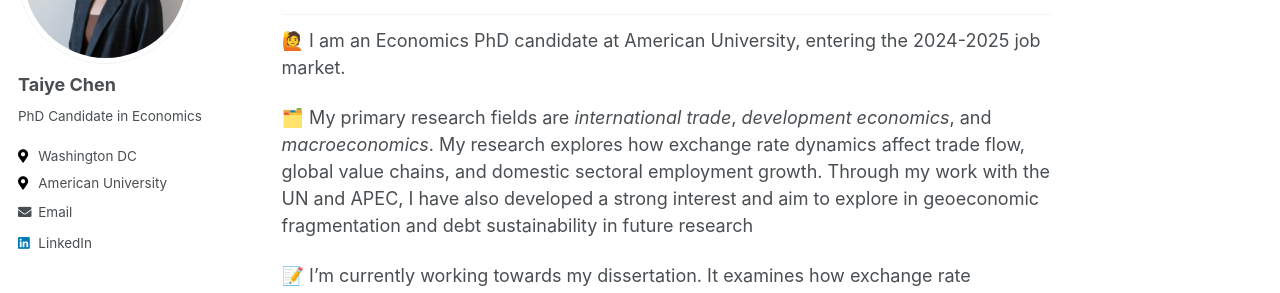
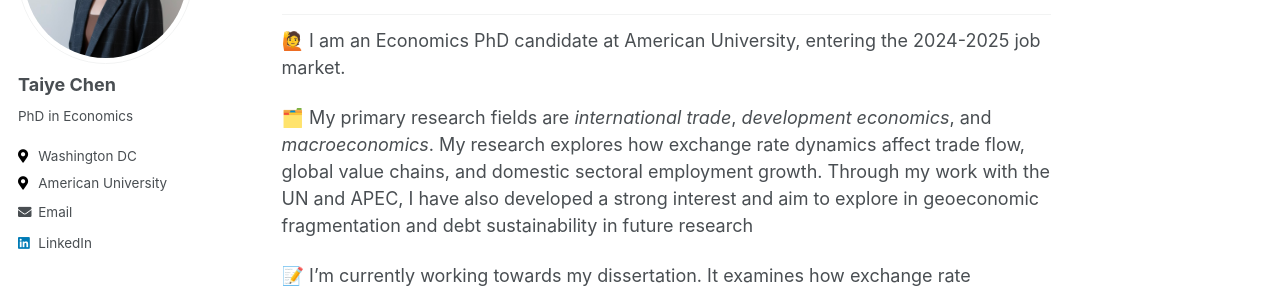
Before and after one commit to taiyechen/taiyechen.github.io, a Jekyll site: the page built from _pages/about.md, in a window 1280 px wide. Shown: the part 229-522 px from the top of the page. Built offline with Jekyll 4.4.1, drawn with Linux system fonts in a browser that asks for light colours.

Commit message:
Update _config.yml

```diff
--- a/_config.yml
+++ b/_config.yml
@@ -10,7 +10,7 @@ locale                   : "en-US"
 title                    : "Taiye Chen"
 title_separator          : "-"
 name                     : &name "Taiye Chen"
-description              : &description "PhD Candidate in Economics"
+description              : &description "PhD in Economics"
 url                      : https://taiyechen.github.io # the base hostname & protocol for your site e.g. "https://mmistakes.github.io"
 baseurl                  : "" # the subpath of your site, e.g. "/blog"
 repository               : "taiyechen/taiyechen.github.io"
@@ -87,7 +87,7 @@ author:
   name             : "Taiye Chen"
   pronouns         : "She/Her/Her"
   avatar           : "profile.png"
-  bio              : "PhD Candidate in Economics"
+  bio              : "PhD in Economics"
   location         : "Washington DC"
   employer         : "American University"
   pubmed           :
```
